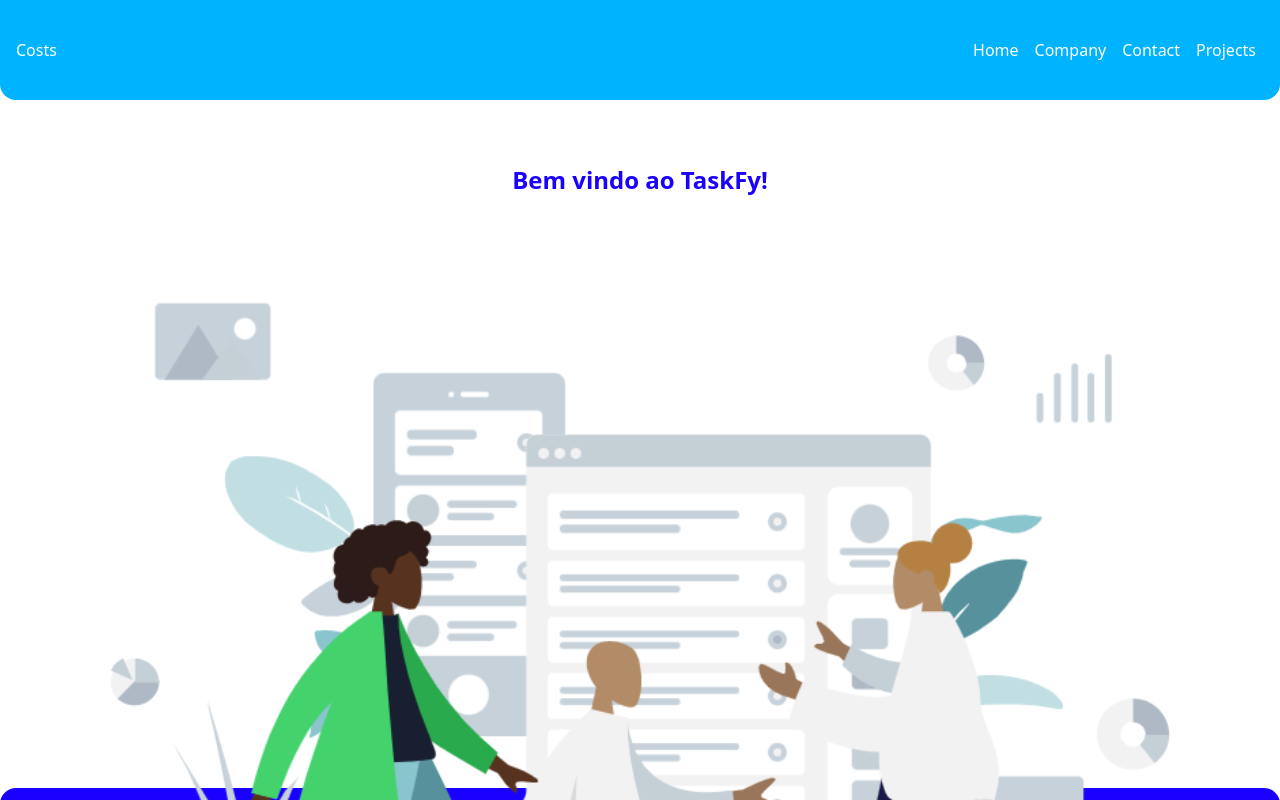
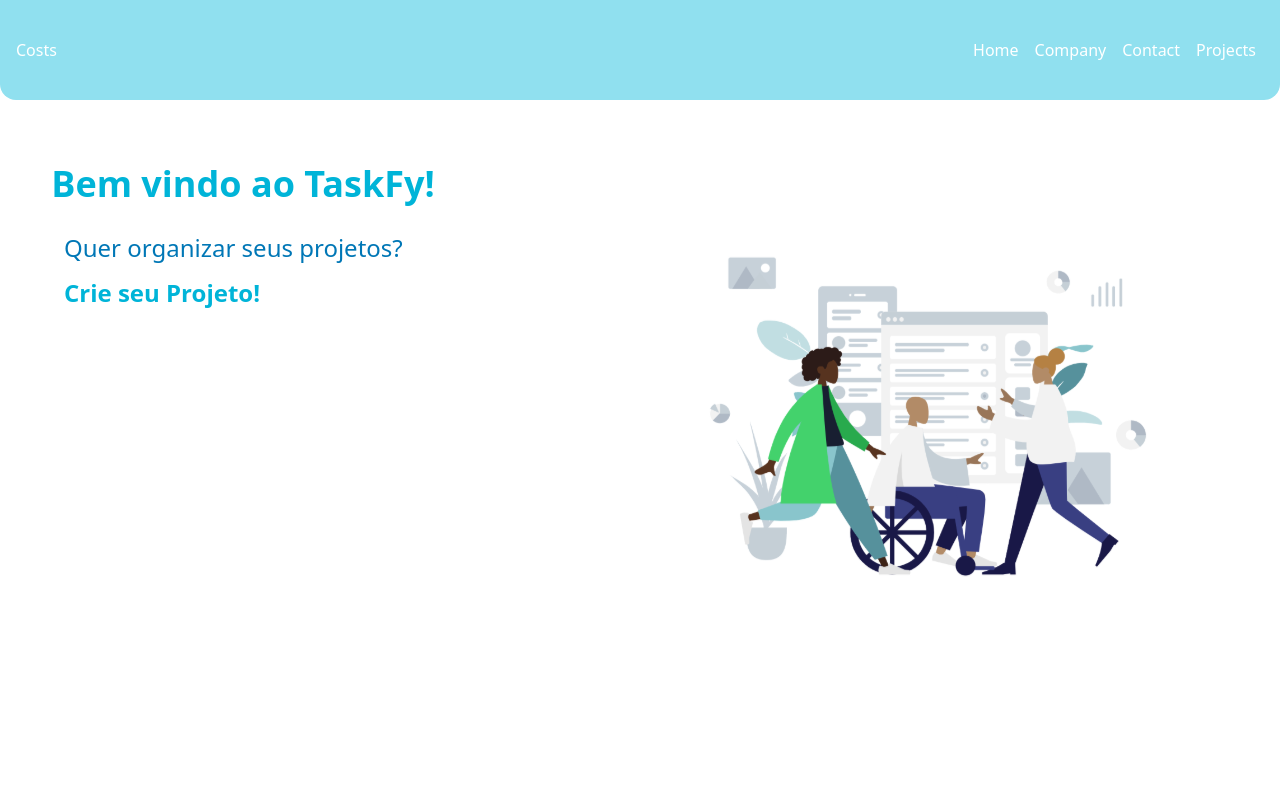
Before and after one commit to YannGabriel/TeskiFy, a React (Create React App) app: page / in a window 1280 px wide. Shown: the top 800 px of the page. Built offline with nearby package versions, Linux system fonts and the light colour scheme.

Commit message:
editing colors and create first pc interface (home)

```diff
--- a/src/pages/home.tsx
+++ b/src/pages/home.tsx
@@ -6,19 +6,22 @@
 
 const Home = () =>{
   return(
-    <div className='h-[80vh]'>
+    <div className=' pb-14 lg:h-[98vh]'>
         <h1
-        className=' font-bold text-center p-4 text-2xl mt-12 text-darkBlue'
+        className=' font-bold text-center p-4 text-2xl mt-12 text-darkBlue
+          lg:text-4xl lg:text-start  lg:pl-[4%]'
         >Bem vindo ao TaskFy!</h1>
         <img src={HomeImage} alt="Pessoas trabalhando"
-        className='w-[85%] m-auto'
+        className='md:w-[85%] md:m-auto
+        lg:w-[35%] lg:float-right lg:mr-[10%]'
         />
 
-        <p className="makeProject text-lg text-center pt-3 text-pastelBlue">
+        <p className="makeProject md:text-lg text-center pt-3 text-pastelBlue
+         lg:text-2xl md:text-start md:pl-[5%]">
           Quer organizar seus projetos?
         </p>
-        <a href="/Projects" className=
-        "projectTarget block text-darkBlue font-semibold text-center text-xl"
+        <a href="/Projects" className="projectTarget block text-darkBlue font-semibold text-center md:text-xl
+         lg:text-2xl lg:text-start lg:pl-[5%] lg:pt-[1%]"
         >
         Crie seu Projeto!
         </a>
--- a/tailwind.config.js
+++ b/tailwind.config.js
@@ -3,9 +3,9 @@
   theme: {
     extend: {
       colors: {
-        lightBlue: "#00b3ff",
-        darkBlue: "#1900ff",
-        pastelBlue: "#0070ce",
+        lightBlue: "#90e0ef",
+        darkBlue: "#00b4d8",
+        pastelBlue: "#0077b6",
       },
     },
   },
```
